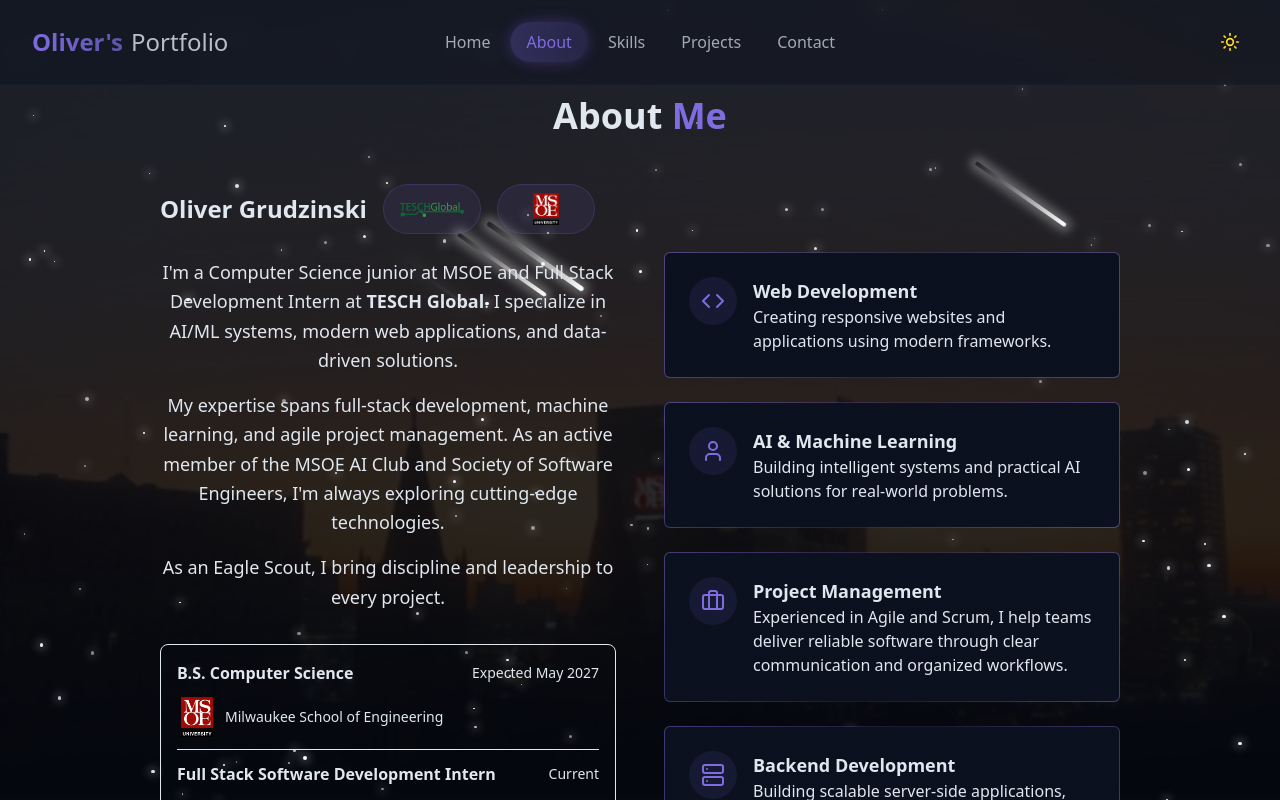
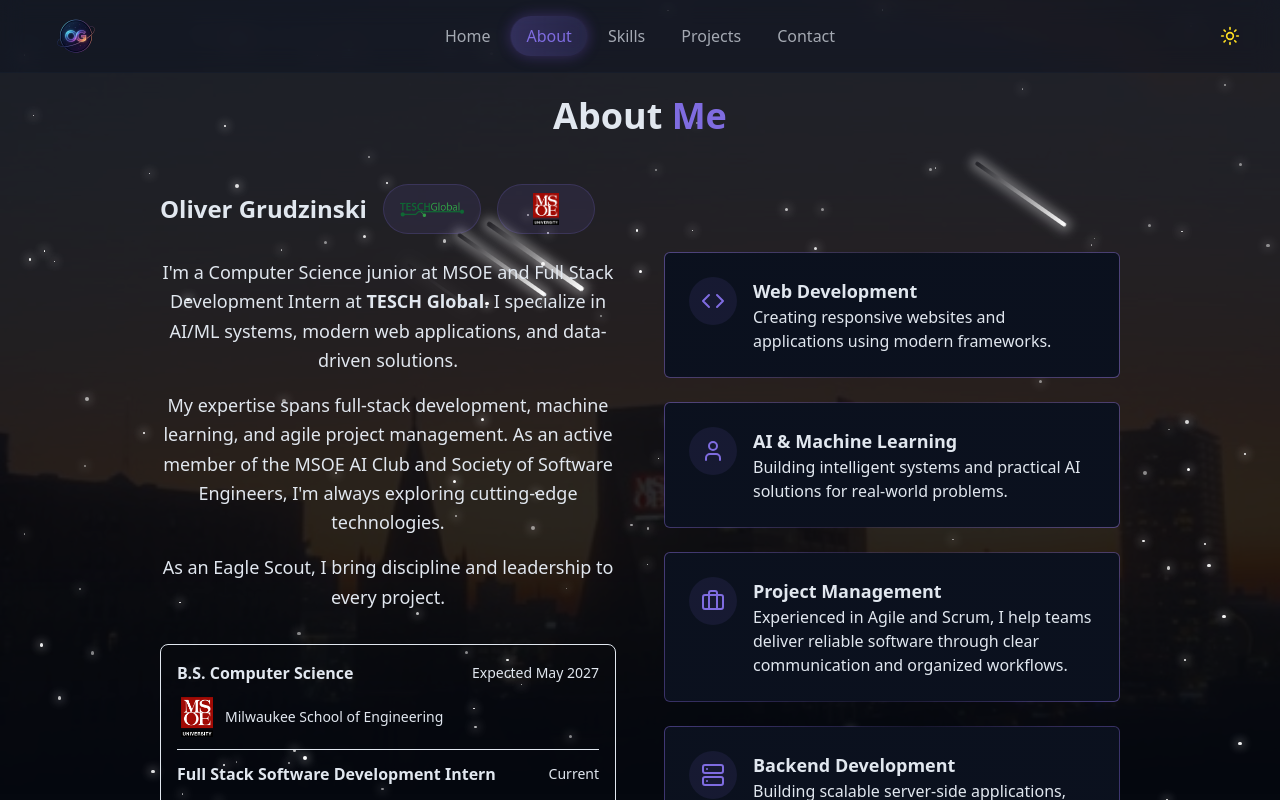
Before and after one commit to grudzinskio/Personal_Website, a React (Vite) app: page /about in a window 1280 px wide. Shown: the top 800 px of the page. Built offline with nearby package versions, Linux system fonts and the light colour scheme.

Commit message:
fixed logo in nav bar

```diff
--- a/src/components/Navbar.jsx
+++ b/src/components/Navbar.jsx
@@ -3,6 +3,7 @@ import { Link, useLocation } from "react-router-dom";
 import { cn } from "@/lib/utils";
 import { X, Menu } from "lucide-react";
 import { ThemeToggle } from "./ThemeToggle";
+import ogLogo from "@/assets/og_logo.png";
 
 const navItems = [
     { name: "Home", href: "/" },
@@ -95,8 +96,8 @@ export const Navbar = () => {
                 className={cn(
                     "fixed w-full z-40 transition-all duration-300",
                     isScrolled
-                        ? "py-4 bg-card/80 backdrop-blur-lg shadow-xl border-b border-border/40"
-                        : "py-6 bg-card/40 backdrop-blur-md border-b border-border/20"
+                        ? "py-2 bg-card/80 backdrop-blur-lg shadow-xl border-b border-border/40"
+                        : "py-3 bg-card/40 backdrop-blur-md border-b border-border/20"
                 )}
                 style={{
                     opacity: navOpacity,
@@ -105,11 +106,12 @@ export const Navbar = () => {
                 }}
             >
                 <div className='w-full relative flex items-center px-4 md:px-8'>
-                    <Link to="/" className="text-xl md:text-2xl font-bold flex items-center">
-                        <span className="relative z-10 bg-gradient-to-r from-primary to-primary/70 bg-clip-text text-transparent">
-                            Oliver's
-                        </span>
-                        <span className="ml-2 text-foreground/80 font-normal">Portfolio</span>
+                    <Link to="/" className="flex items-center group">
+                        <img
+                            src={ogLogo}
+                            alt="OG Logo"
+                            className="h-10 md:h-12 w-auto transition-transform duration-300 group-hover:scale-110"
+                        />
                     </Link>
 
                     {/* desktop nav - centered */}
```
Also changed, not shown: src/animations/scrollAnimations.js (line endings or trailing spaces), src/assets/og_logo.png (added), src/components/AboutMeSection.jsx (line endings or trailing spaces), src/components/HackathonPodium.jsx (line endings or trailing spaces), src/components/NavigationPanels.jsx (line endings or trailing spaces), src/components/ProjectGallery.jsx (line endings or trailing spaces), src/pages/About.jsx (line endings or trailing spaces), src/pages/Contact.jsx (line endings or trailing spaces), src/pages/Projects.jsx (line endings or trailing spaces), src/pages/Skills.jsx (line endings or trailing spaces).
